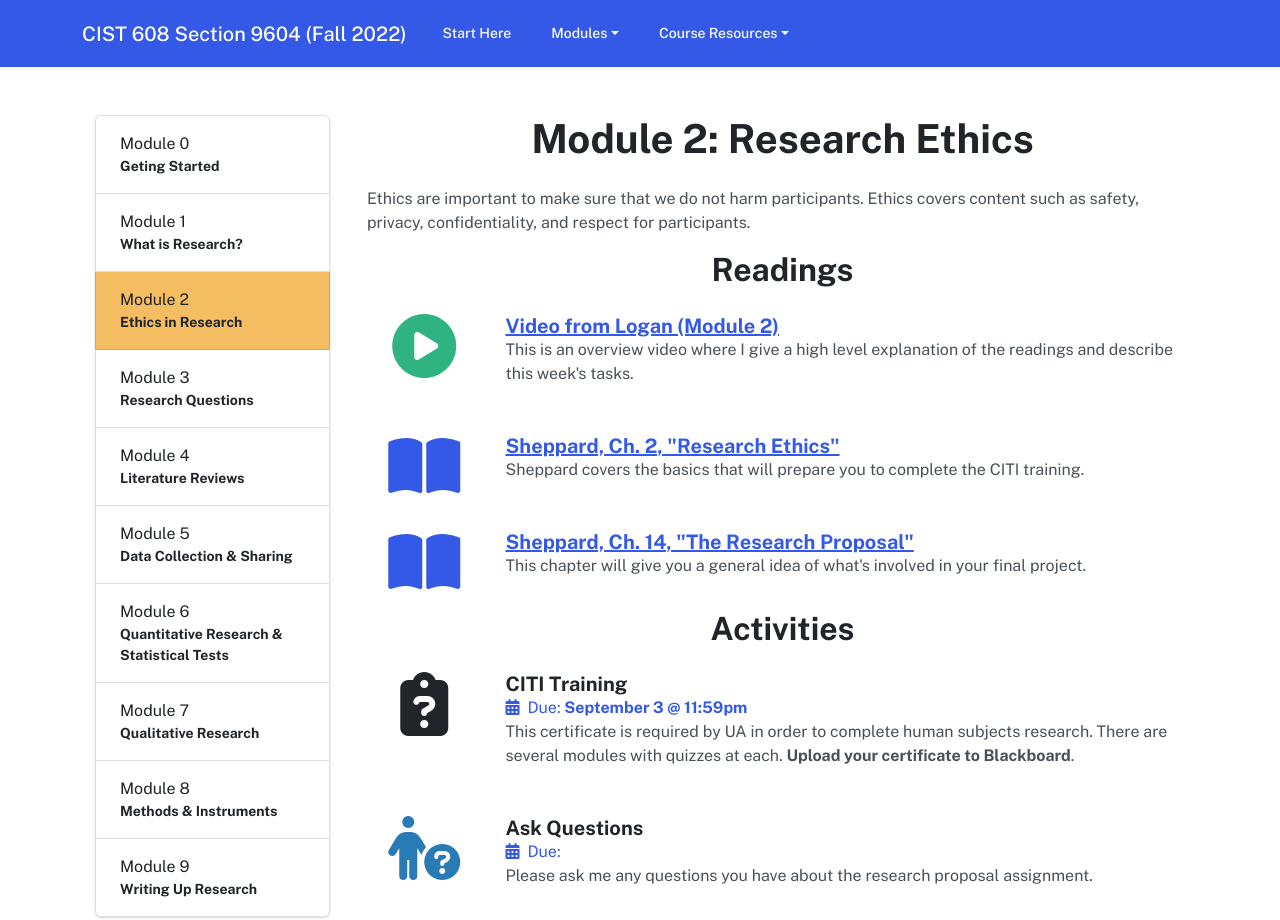
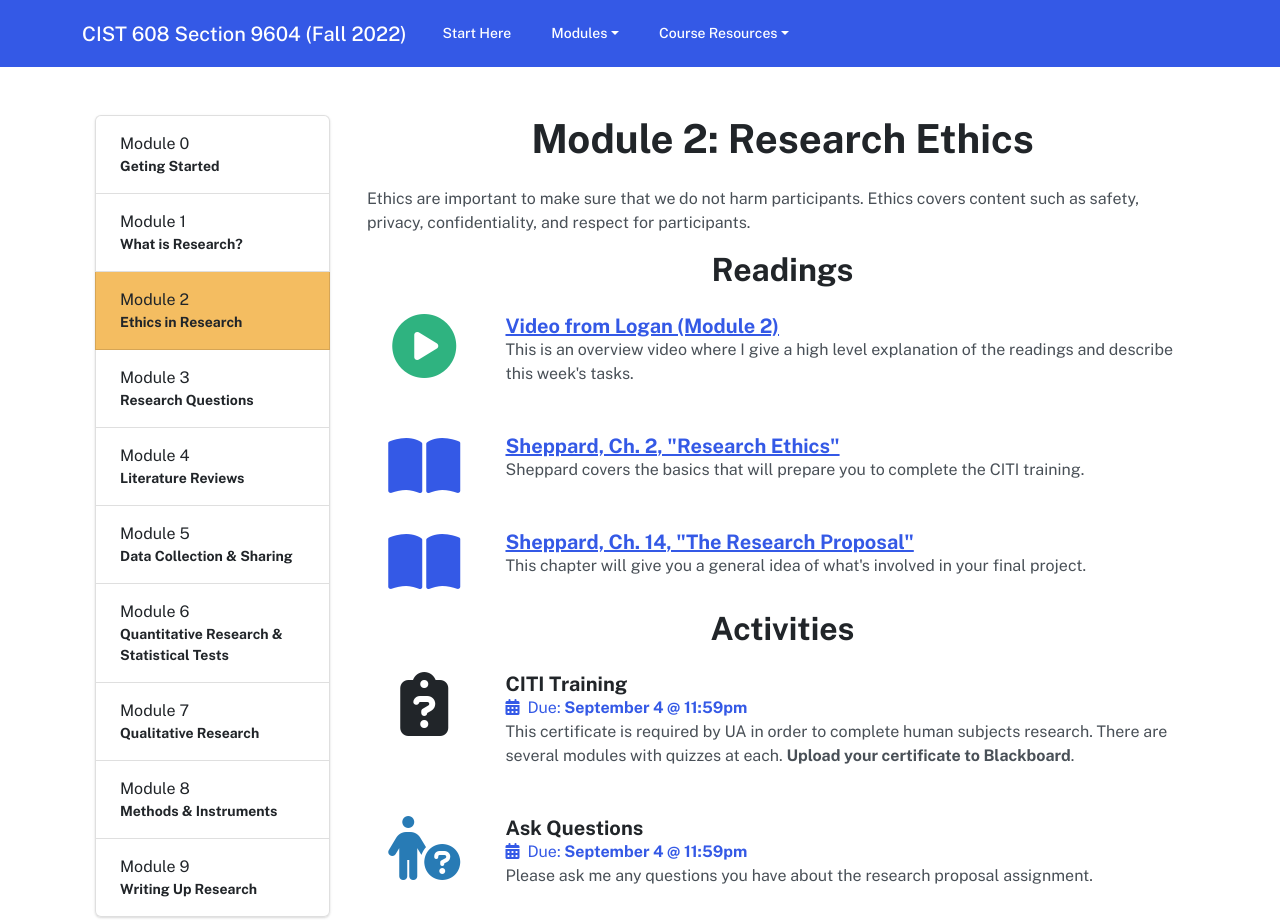
Before and after one commit to loganrath/cist608, a Jekyll site: the page built from module-02.md, in a window 1280 px wide. Built offline with Jekyll 4.4.1, drawn with Linux system fonts in a browser that asks for light colours; nearby versions of some CDN libraries.

Commit message:
Update module-02.md

```diff
--- a/module-02.md
+++ b/module-02.md
@@ -27,11 +27,12 @@ activities:
     icon: clipboard-question text-dark
     url: https://www.albany.edu/orrc/irb-training.php
     description: This certificate is required by UA in order to complete human subjects research. There are several modules with quizzes at each. <strong>Upload your certificate to Blackboard</strong>.
-    due: September 3 @ 11:59pm
+    due: September 4 @ 11:59pm
 
   - title: Ask Questions
     icon: person-circle-question
     url: https://blackboard.albany.edu/
     description: Please ask me any questions you have about the research proposal assignment.
+    due: September 4 @ 11:59pm
 
 ---
```
